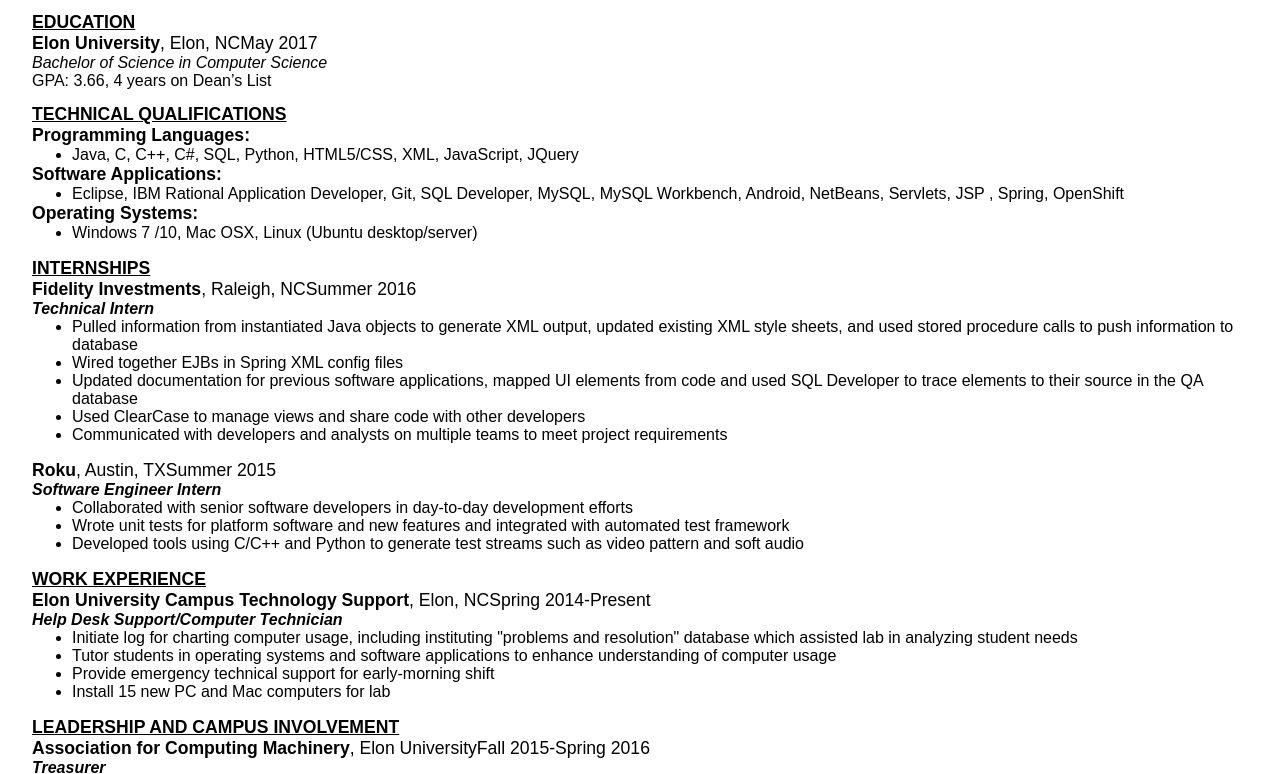
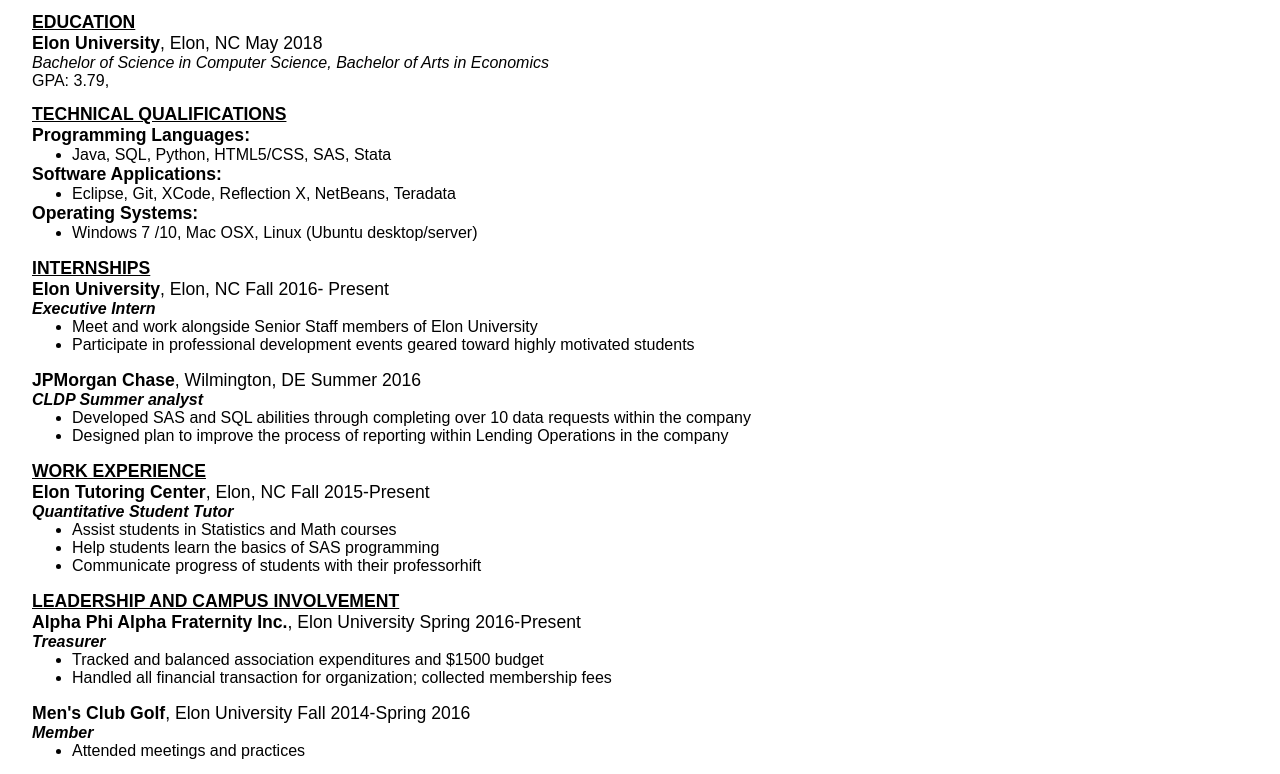
Before and after one commit to Zach657/JZGSWhomework1, a plain HTML site: page web/webber.html in a window 1280 px wide. Shown: the part 90-864 px from the top of the page. Drawn offline with Linux system fonts and the light colour scheme.

Commit message:
Completed Webber Resume

```diff
--- a/web/webber.html
+++ b/web/webber.html
@@ -12,63 +12,58 @@
     </head>
     <body>
       <header>
-        <h1>Sarah Smith</h1>
-        <p>Campus Box 1111 &#9679; Elon, NC 27244 &#9679; &lpar;336&rpar; 555&dash;5555 &#9679; ssmith25&#64;elon.edu</p>
+        <h1>Sean Webber</h1>
+        <p>Campus Box 4245 &#9679; Elon, NC 27244 &#9679; &lpar;301&rpar; 892&dash;0177 &#9679; swebber2&#64;elon.edu</p>
       </header>
       <main>
         <h2>EDUCATION</h2>
-        <h3><b>Elon University</b>, Elon, NC<span>May 2017</span></h3>
-        <p><i>Bachelor of Science in Computer Science</i><br>GPA&colon; 3.66, 4 years on Dean’s List</p>
+        <h3><b>Elon University</b>, Elon, NC<span> May 2018</span></h3>
+        <p><i>Bachelor of Science in Computer Science, Bachelor of Arts in Economics</i><br>GPA&colon; 3.79, </p>
         <h2>TECHNICAL QUALIFICATIONS</h2>
         <h3><b>Programming Languages&colon;</b></h3>
         <ul class="multiList">
-          <li>Java, C, C++, C#, SQL, Python, HTML5/CSS, XML, JavaScript, JQuery</li>
+          <li>Java, SQL, Python, HTML5/CSS, SAS, Stata </li>
         </ul>
         <h3><b>Software Applications&colon;</b></h3>
         <ul class="multiList">
-          <li>Eclipse, IBM Rational Application Developer, Git, SQL Developer, MySQL, MySQL Workbench, Android, NetBeans, Servlets, JSP , Spring, OpenShift</li>
+          <li>Eclipse, Git, XCode, Reflection X, NetBeans, Teradata</li>
         </ul>
         <h3><b>Operating Systems&colon;</b></h3>
         <ul>
           <li>Windows 7 /10, Mac OSX, Linux &lpar;Ubuntu desktop/server&rpar;</li>
         </ul>
         <h2>INTERNSHIPS</h2>
-        <h3><b>Fidelity Investments</b>, Raleigh, NC<span>Summer 2016</span></h3>
-        <p class="subDesc"><b><i>Technical Intern</i></b></p>
+        <h3><b>Elon University</b>, Elon, NC<span> Fall 2016&dash; Present</span></h3>
+        <p class="subDesc"><b><i>Executive Intern</i></b></p>
         <ul>
-          <li>Pulled information from instantiated Java objects to generate XML output, updated existing XML style sheets, and used stored procedure calls to push information to database</li>
-          <li>Wired together EJBs in Spring XML config files</li>
-          <li>Updated documentation for previous software applications, mapped UI elements from code and used SQL Developer to trace elements to their source in the QA database</li>
-          <li>Used ClearCase to manage views and share code with other developers</li>
-          <li>Communicated with developers and analysts on multiple teams to meet project requirements</li>
+          <li>Meet and work alongside Senior Staff members of Elon University</li>
+          <li>Participate in professional development events geared toward highly motivated students</li>
         </ul>
-        <h3><b>Roku</b>, Austin, TX<span>Summer 2015</span></h3>
-        <p class="subDesc"><b><i>Software Engineer Intern</i></b></p>
+        <h3><b>JPMorgan Chase</b>, Wilmington, DE<span> Summer 2016</span></h3>
+        <p class="subDesc"><b><i>CLDP Summer analyst</i></b></p>
         <ul>
-          <li>Collaborated with senior software developers in day-to-day development efforts</li>
-          <li>Wrote unit tests for platform software and new features and integrated with automated test framework</li>
-          <li>Developed tools using C/C++ and Python to generate test streams such as video pattern and soft audio</li>
+          <li>Developed SAS and SQL abilities through completing over 10 data requests within the company</li>
+          <li>Designed plan to improve the process of reporting within Lending Operations in the company </li>
         </ul>
         <h2>WORK EXPERIENCE</h2>
-        <h3><b>Elon University Campus Technology Support</b>, Elon, NC<span>Spring 2014&dash;Present</span></h3>
-        <p class="subDesc"><b><i>Help Desk Support&sol;Computer Technician</i></b></p>
+        <h3><b>Elon Tutoring Center</b>, Elon, NC<span> Fall 2015&dash;Present</span></h3>
+        <p class="subDesc"><b><i>Quantitative Student Tutor</i></b></p>
         <ul>
-          <li>Initiate log for charting computer usage, including instituting "problems and resolution" database which assisted lab in analyzing student needs</li>
-          <li>Tutor students in operating systems and software applications to enhance understanding of computer usage</li>
-          <li>Provide emergency technical support for early-morning shift</li>
-          <li>Install 15 new PC and Mac computers for lab</li>
+          <li>Assist students in Statistics and Math courses</li>
+          <li>Help students learn the basics of SAS programming</li>
+          <li>Communicate progress of students with their professorhift</li>
         </ul>
         <h2>LEADERSHIP AND CAMPUS INVOLVEMENT</h2>
-        <h3><b>Association for Computing Machinery</b>, Elon University<span>Fall 2015&dash;Spring 2016</span></h3>
+        <h3><b>Alpha Phi Alpha Fraternity Inc.</b>, Elon University<span> Spring 2016&dash;Present</span></h3>
         <p class="subDesc"><b><i>Treasurer</i></b></p>
         <ul>
-          <li>Tracked and balanced association expenditures and $500 budget</li>
+          <li>Tracked and balanced association expenditures and $1500 budget</li>
           <li>Handled all financial transaction for organization; collected membership fees</li>
         </ul>
-        <h3><b>Men's Ultimate Frisbee</b>, Elon University<span>Fall 2014&dash;Spring 2016</span></h3>
-        <p class="subDesc"><b><i>Co-Captain</i></b></p>
+        <h3><b>Men's Club Golf</b>, Elon University<span> Fall 2014&dash;Spring 2016</span></h3>
+        <p class="subDesc"><b><i>Member</i></b></p>
         <ul>
-          <li><p><b><i>Treasurer</i></b></p></li>
+          <li><p>Attended meetings and practices </p></li>
         </ul>
       </main>
     </body>
```
Also changed, not shown: 1 other file. Lines whose indentation alone changed are shown as unchanged.
